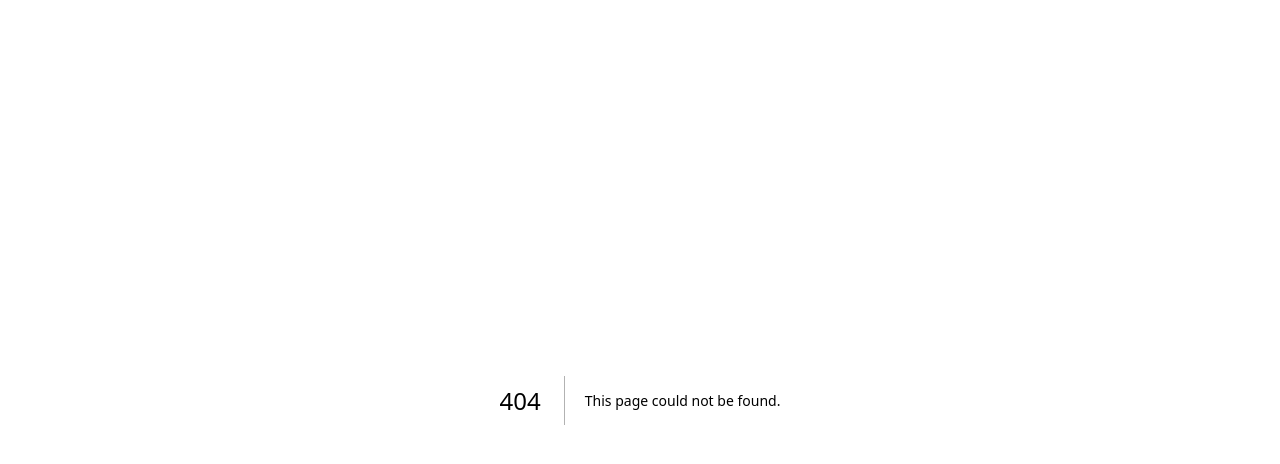
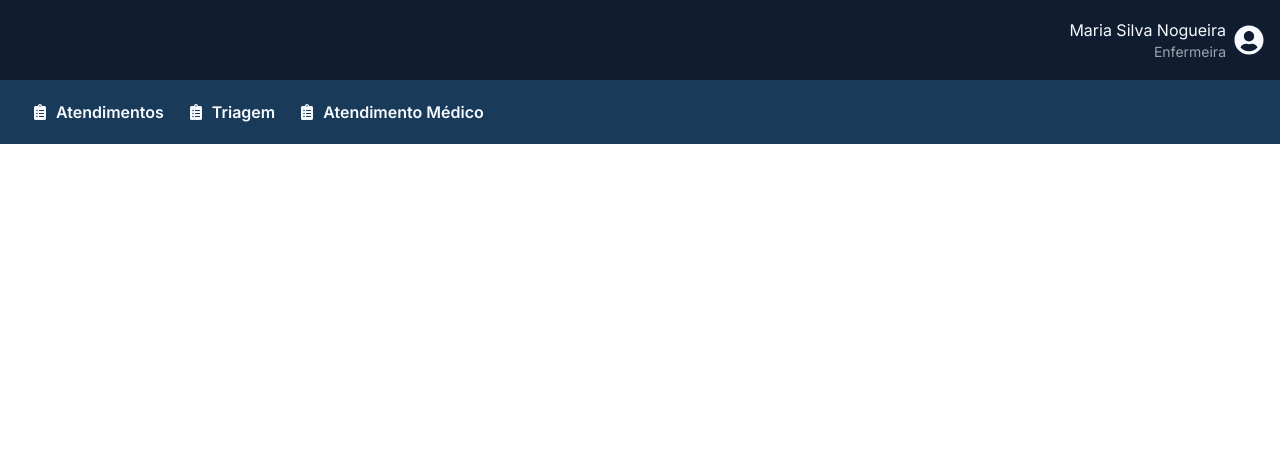
Before and after one commit to Tomas025/prontuario-eletronico, a Next.js app: page /navbar in a window 1280 px wide. Before the commit this address had no page. Shown: the top 464 px of the page. Built offline with nearby package versions, Linux system fonts and the light colour scheme.

Commit message:
feat: Criados o componente de perfil e menu

```diff
--- /dev/null
+++ b/src/app/navbar/page.jsx
@@ -0,0 +1,18 @@
+// components/Header.tsx
+import React from 'react';
+
+import UserComponent from '../../components/NavBar/PerfilComponente/UserComponent';
+import MenuComponent from '../../components/NavBar/MenuComponente/MenuComponent';
+
+const Header = () => {
+  return (
+    <header>
+      {/* Perfil do Usuário */}
+      <UserComponent />
+      {/* Menu de Navegação */}
+      <MenuComponent />
+    </header>
+  );
+};
+
+export default Header;
--- /dev/null
+++ b/src/components/NavBar/MenuComponente/MenuComponent.jsx
@@ -0,0 +1,36 @@
+import Link from 'next/link';
+import React from 'react';
+import { FaClipboardList } from 'react-icons/fa';
+
+const MenuComponent = () => {
+  return (
+    <nav className="flex w-auto space-x-4 bg-blue/03 items-center h-16">
+      {/* Navegação */}
+      <div className="flex ml-5 py-3">
+        <Link
+          href="#"
+          className="flex items-center space-x-2 text-white px-3 py-2 rounded-full font-semibold hover:bg-white hover:text-blue/03"
+        >
+          <FaClipboardList />
+          <span>Atendimentos</span>
+        </Link>
+        <Link
+          href="#"
+          className="flex items-center space-x-2 text-white px-3 py-2 rounded-full font-semibold hover:bg-white hover:text-blue/03"
+        >
+          <FaClipboardList />
+          <span>Triagem</span>
+        </Link>
+        <Link
+          href="#"
+          className="flex items-center space-x-2 text-white px-3 py-2 rounded-full font-semibold hover:bg-white hover:text-blue/03"
+        >
+          <FaClipboardList />
+          <span>Atendimento Médico</span>
+        </Link>
+      </div>
+    </nav>
+  );
+};
+
+export default MenuComponent;
--- /dev/null
+++ b/src/components/NavBar/PerfilComponente/UserComponent.jsx
@@ -0,0 +1,16 @@
+import React from 'react';
+import { FaUserCircle } from 'react-icons/fa';
+
+const UserComponent = () => {
+  return (
+    <div className="flex justify-end h-20 items-center space-x-2 bg-blue/01 text-white items-center p-4">
+      <div className="text-right">
+        <p>Maria Silva Nogueira</p>
+        <p className="text-sm text-gray-400">Enfermeira</p>
+      </div>
+      <FaUserCircle className="text-3xl" />
+    </div>
+  );
+};
+
+export default UserComponent;
```
